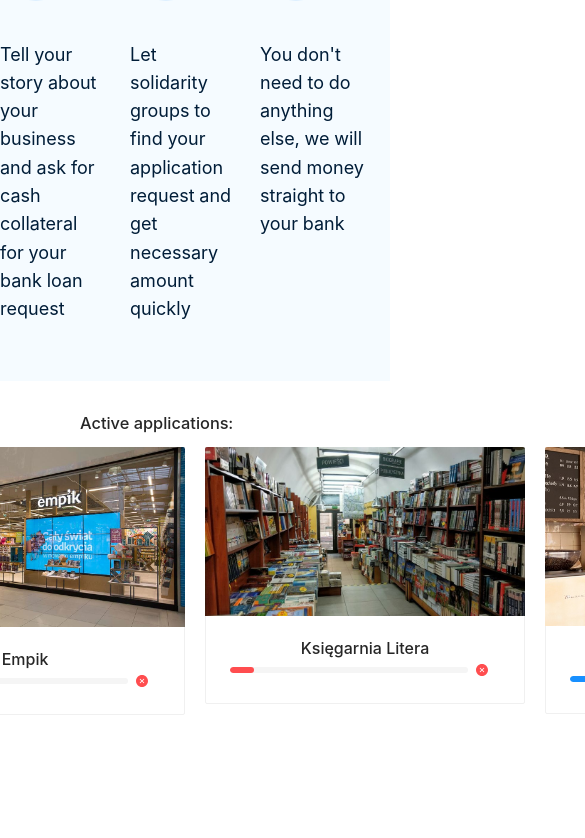
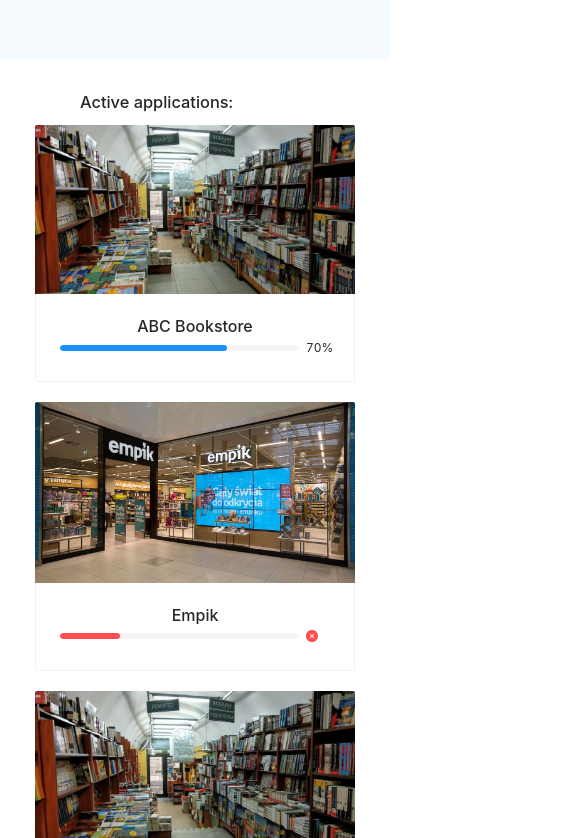
Before and after one commit to kbogusze/covidHackathoneFront, a React (Create React App) app: page / in a window 390 px wide. Shown: the part 2446-3284 px from the top of the page, 585 px wide, since content can reach past the window. Before the commit the page ends 3201 px from the top, so only its background shows below. Built offline with nearby package versions, Linux system fonts and the light colour scheme.

Commit message:
Responsive home page

```diff
--- a/src/gallery/Gallery.js
+++ b/src/gallery/Gallery.js
@@ -52,6 +52,7 @@
                 <div style={{
                     display: 'flex',
                     justifyContent: 'center',
+                    flexWrap: 'wrap'
                 }}>
                     {deals.map((deal, index) => (
                         <Tile
--- a/src/home/Home.js
+++ b/src/home/Home.js
@@ -46,7 +46,7 @@
                 </div>
             </div>
             <div className={'video center'}>
-                <iframe width="1000" height="500" src="https://www.youtube.com/embed/dQw4w9WgXcQ" frameBorder="0"
+                <iframe style={{width: 'calc(100vw - 80px)', height: 'calc(56vw - 40px)'}} src="https://www.youtube.com/embed/dQw4w9WgXcQ" frameBorder="0"
                         allow="accelerometer; autoplay; encrypted-media; gyroscope; picture-in-picture"
                         allowFullScreen/>
             </div>
```
